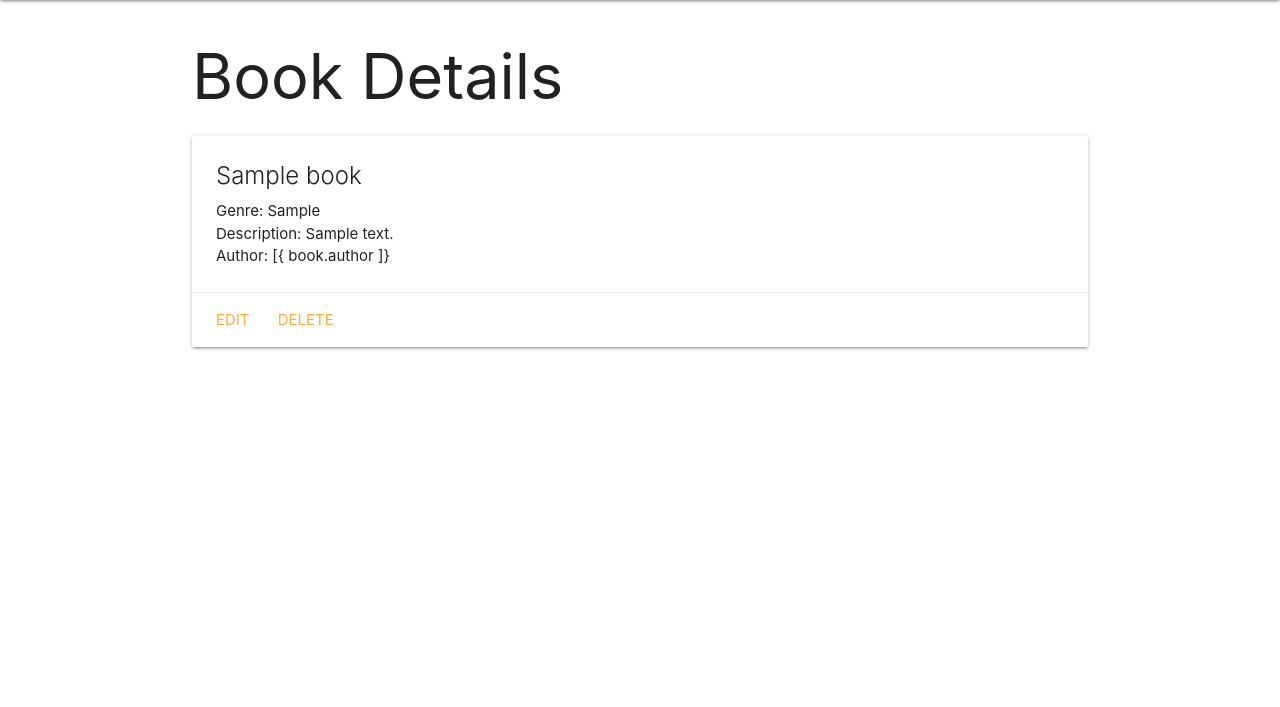
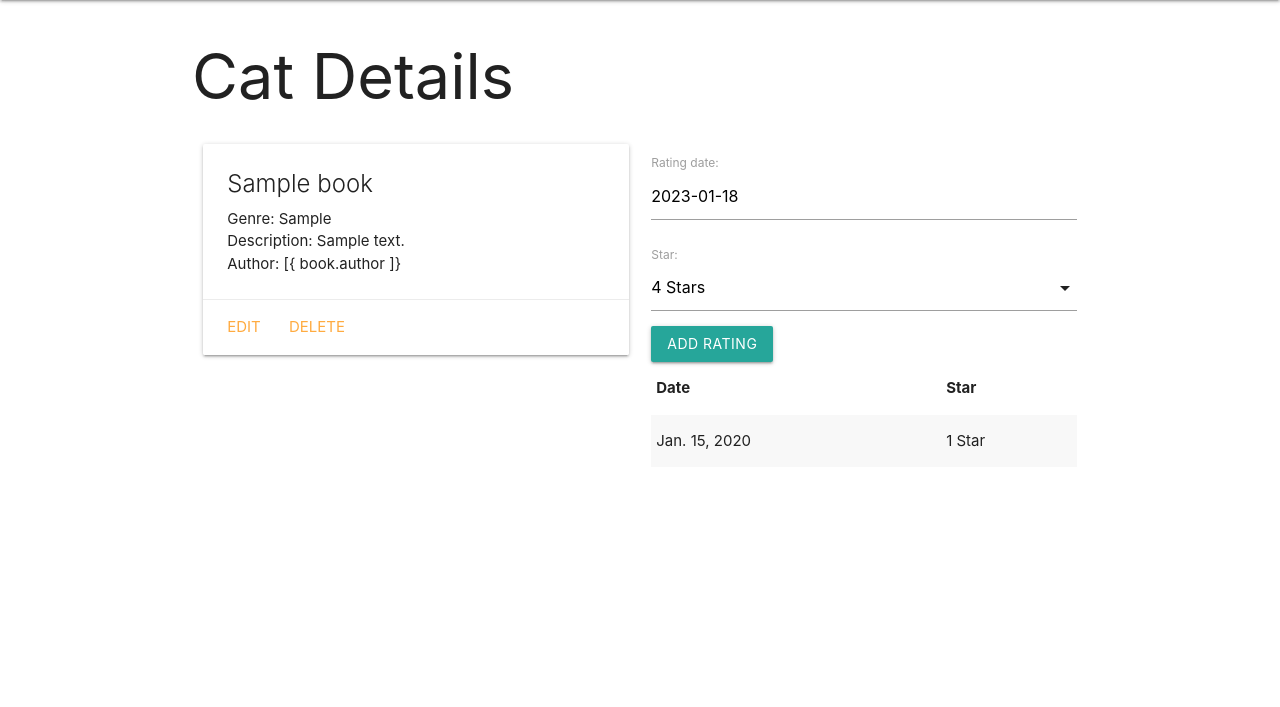
Before and after one commit to Victoriaaston/BookCollector, a Django app: page /books/1/ in a window 1280 px wide. Shown: the part 64-771 px from the top of the page. Run offline with Django 4.2, Linux system fonts and the light colour scheme; tables that the repository leaves empty hold one stand-in row (values such as "Sample post").

Commit message:
lab pt.4

```diff
--- a/main_app/admin.py
+++ b/main_app/admin.py
@@ -1,5 +1,7 @@
 from django.contrib import admin
 
-from .models import Book
+from .models import Book, Rating
 # Register your models here.
 admin.site.register(Book)
+
+admin.site.register(Rating)
--- /dev/null
+++ b/main_app/forms.py
@@ -0,0 +1,7 @@
+from django.forms import ModelForm
+from .models import Rating
+
+class RatingForm(ModelForm):
+    class Meta:
+        model = Rating
+        fields = ['date', 'star']
--- a/main_app/models.py
+++ b/main_app/models.py
@@ -1,6 +1,14 @@
 from django.db import models
 
 from django.urls import reverse
+
+STARS = (
+    ("1", "1 Star"),
+    ("2", "2 Stars"),
+    ("3", "3 Stars"),
+    ("4", "4 Stars"),
+    ("5", "5 Stars")
+)
 
 # Create your models here.
 class Book(models.Model):
@@ -14,3 +22,19 @@
 
     def get_absolute_url(self):
         return reverse('detail', kwargs={'book_id':self.id})
+
+class Rating(models.Model):
+    date = models.DateField('rating date')
+    star = models.CharField(
+        max_length=1,
+        choices=STARS,
+        default=[4][0]
+    )
+
+    book = models.ForeignKey(Book, on_delete=models.CASCADE)
+
+    def __str__(self):
+        return f"{self.get_star_display()} on {self.date}"
+
+    class Meta:
+        ordering = ['-date']
--- a/main_app/templates/base.html
+++ b/main_app/templates/base.html
@@ -9,6 +9,7 @@
   <title>Book Collector</title>
   <link rel="stylesheet" href="https://cdnjs.cloudflare.com/ajax/libs/materialize/1.0.0/css/materialize.min.css">
   <link rel="stylesheet" type="text/css" href="{% static 'css/style.css' %}">
+  <script src="https://cdnjs.cloudflare.com/ajax/libs/materialize/1.0.0/js/materialize.min.js"></script>
 </head>
 <body>
   <header class="navbar-fixed">
--- a/main_app/templates/books/detail.html
+++ b/main_app/templates/books/detail.html
@@ -1,8 +1,11 @@
 {% extends 'base.html' %}
 {% block content %}
 
-<h1>Book Details</h1>
 
+<h1>Cat Details</h1>
+
+<div class="row">
+  <div class="col s6">
     <div class="card">
       <div class="card-content">
         <span class="card-title">{{ book.name }}</span>
@@ -15,5 +18,45 @@
         <a href="{% url 'books_delete' book.id %}">Delete</a>
       </div>
     </div>
+  </div>
+  <div class="col s6">
+
+    <form action="{% url 'add_rating' book.id%}" method="POST">
+      {% csrf_token %}
+      {{ rating_form.as_p }}
+      <input type="submit" class="btn" value="Add Rating">
+    </form>
+
+    <table class="striped">
+      <thead>
+        <tr>
+          <th>Date</th>
+          <th>Star</th>
+        </tr>
+      </thead>
+      <tbody>
+        {% for rating in book.rating_set.all %}
+        <tr>
+          <td>{{rating.date}}</td>
+          <td>{{rating.get_star_display}}</td>
+        </tr>
+        {% endfor %}
+      </tbody>
+    </table>
+  </div>
+</div>
+
+<script>
+  const dateEl = document.getElementById('id_date');
+  M.Datepicker.init(dateEl, {
+    format: 'yyyy-mm-dd',
+    defaultDate: new Date(),
+    setDefaultDate: true,
+    autoClose: true
+  });
+
+  const selectEl = document.getElementById('id_star');
+  M.FormSelect.init(selectEl);
+</script>
 
 {% endblock %}
--- a/main_app/urls.py
+++ b/main_app/urls.py
@@ -8,5 +8,6 @@
     path('books/<int:book_id>/', views.books_detail, name='detail'),
     path('books/create/', views.BookCreate.as_view(), name='books_create'),
     path('books/<int:pk>/update', views.BookUpdate.as_view(), name='books_update'),
-    path('books/<int:pk>/delete', views.BookDelete.as_view(), name='books_delete')
+    path('books/<int:pk>/delete', views.BookDelete.as_view(), name='books_delete'),
+    path('books/<int:book_id>/add_rating/', views.add_rating, name='add_rating'),
 ]
--- a/main_app/views.py
+++ b/main_app/views.py
@@ -1,8 +1,10 @@
-from django.shortcuts import render
+from django.shortcuts import render, redirect
 
 from .models import Book
 
 from django.views.generic.edit import CreateView, UpdateView, DeleteView
+
+from .forms import RatingForm
 
 # Create your views here.
 
@@ -18,7 +20,16 @@
 
 def books_detail(request, book_id):
     book = Book.objects.get(id=book_id)
-    return render(request, 'books/detail.html', {'book': book})
+    rating_form = RatingForm()
+    return render(request, 'books/detail.html', {'book': book, 'rating_form': rating_form})
+
+def add_rating(request, book_id):
+    form = RatingForm(request.POST)
+    if form.is_valid():
+        new_rating = form.save(commit=False)
+        new_rating.book_id = book_id
+        new_rating.save()
+        return redirect('detail', book_id=book_id)
 
 class BookCreate(CreateView):
     model = Book
```
Also changed, not shown: main_app/migrations/0002_rating.py (added). Lines whose indentation alone changed are shown as unchanged.
